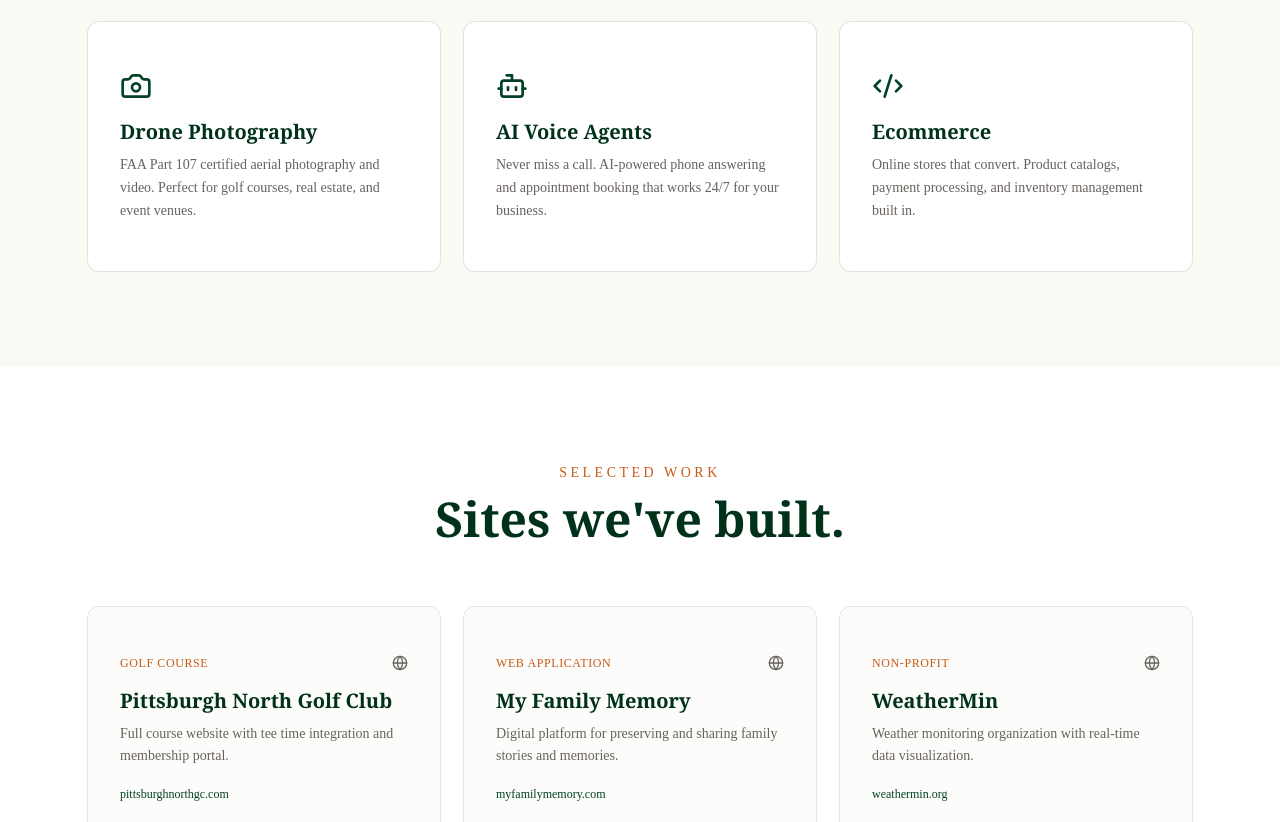
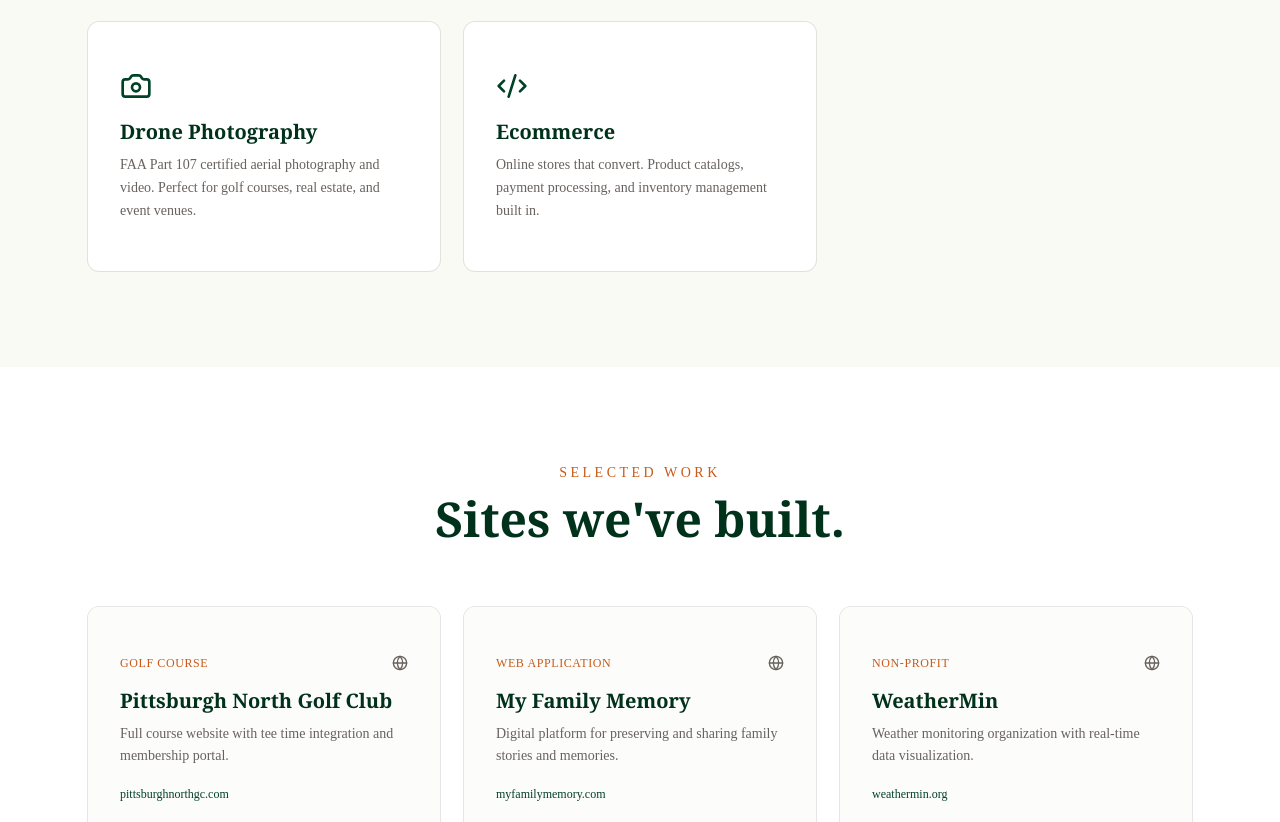
Before and after one commit to bri9and/kwd, a Next.js app: page / in a window 1280 px wide. Shown: the part 1290-2112 px from the top of the page. Built offline with nearby package versions, Linux system fonts and the light colour scheme; a web font is replaced by a local one.

Commit message:
remove: AI voice agents from services and pricing
Co-Authored-By: Claude Opus 4.6 <noreply@anthropic.com>

```diff
--- a/src/app/layout.tsx
+++ b/src/app/layout.tsx
@@ -19,7 +19,7 @@ export const metadata: Metadata = {
     "restaurant website",
     "small business website",
     "drone photography",
-    "AI voice agents",
+    "drone photography",
   ],
 };
 
--- a/src/app/page.tsx
+++ b/src/app/page.tsx
@@ -7,7 +7,6 @@ import {
   Paintbrush,
   ShieldCheck,
   Camera,
-  Bot,
   ArrowRight,
   Monitor,
   Smartphone,
@@ -39,11 +38,6 @@ const services = [
     icon: Camera,
     title: "Drone Photography",
     desc: "FAA Part 107 certified aerial photography and video. Perfect for golf courses, real estate, and event venues.",
-  },
-  {
-    icon: Bot,
-    title: "AI Voice Agents",
-    desc: "Never miss a call. AI-powered phone answering and appointment booking that works 24/7 for your business.",
   },
   {
     icon: Code2,
--- a/src/app/pricing/page.tsx
+++ b/src/app/pricing/page.tsx
@@ -102,8 +102,6 @@ const addons = [
   { name: "Drone Video (30–60s promo)", price: "$500–$1,500" },
   { name: "Golf Course Flyover (per hole)", price: "$150–$350" },
   { name: "Full 18-Hole Flyover Package", price: "$2,700–$5,000" },
-  { name: "AI Voice Agent (24/7 phone answering)", price: "$397–$697/mo" },
-  { name: "AI Chatbot (website assistant)", price: "$197–$397/mo" },
   { name: "Ecommerce Integration", price: "$3,000–$10,000" },
 ];
 
```
